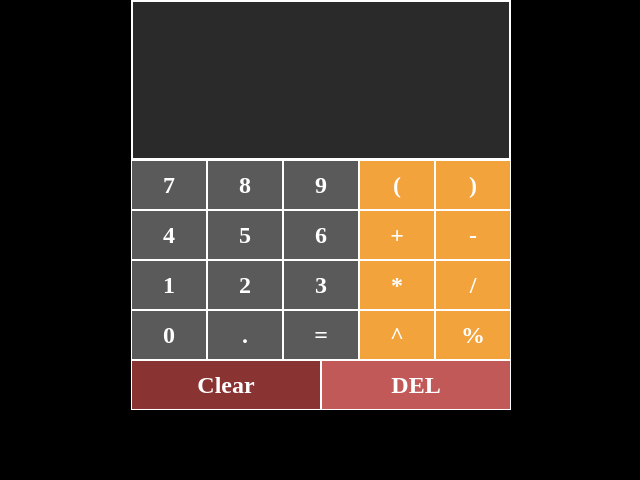
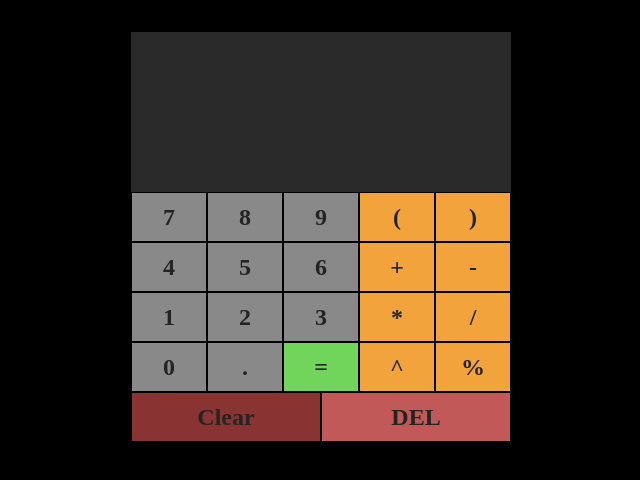
Before and after one commit to vincent-zola/calculator_react_simple, a React (Create React App) app: page / in a window 1280 px wide. Shown: the top 480 px of the page, without its empty margins (319-959 px from the left). Built offline with nearby package versions, Linux system fonts and the light colour scheme.

Commit message:
Visual enhancements

```diff
--- a/src/App.css
+++ b/src/App.css
@@ -4,13 +4,14 @@ body {
   }
 
   .App {
+    margin-top: 2rem;
     display: flex;
     justify-content: center;
     align-items: center;
   }
 
   .calc-wrapper {
-    background-color: white;
+
     width: 380px;
 
   }
--- a/src/App.js
+++ b/src/App.js
@@ -69,7 +69,7 @@ const App = () => {
         <div className="row">
           <Button symbol="0" handleClick={addToText} />
           <Button symbol="." handleClick={addToText} />
-          <Button symbol="=" handleClick={calculateResult} />
+          <Button symbol="=" color="#71D45B" handleClick={calculateResult} />
           <Button symbol="^" color={buttonColor} handleClick={addToText} />
           <Button symbol="%" color={buttonColor} handleClick={addToText} />
         </div>
--- a/src/components/Button.css
+++ b/src/components/Button.css
@@ -1,13 +1,27 @@
 .button-wrapper{
-    height: 2em;
+    height: 3rem;
     display: flex;
     justify-content: center;
     align-items: center;
-    font-size: 24px;
-    background-color: #5a5a5a;
-    color: white;
+    font-size: 1.5rem;
+    background-color: #898989;
+    color: rgb(36, 36, 36);
     flex: 1;
     font-weight: bold;
     cursor: pointer;
     margin: 1px;
+    /* user can not select text */
+    user-select: none;
+    transition: all 0.4s ease;
+
 }
+
+.button-wrapper:hover{
+    /* makes color darker */
+    filter: brightness(85%);
+}
+
+.button-wrapper:active{
+    /* kind of simulates an click event */
+    filter: brightness(60%);
+}
--- a/src/components/Input.css
+++ b/src/components/Input.css
@@ -6,7 +6,6 @@
   flex-direction: column;
   padding: 16px;
   background-color: rgb(43, 42, 42);
-  border: 2px solid white;
   overflow-wrap: anywhere;
   text-align: right;
 }
@@ -17,7 +16,7 @@
 }
 .text {
   flex: 1;
-  font-size: 1rem;
+  font-size: 1.2rem;
   color: white;
 }
 
```
